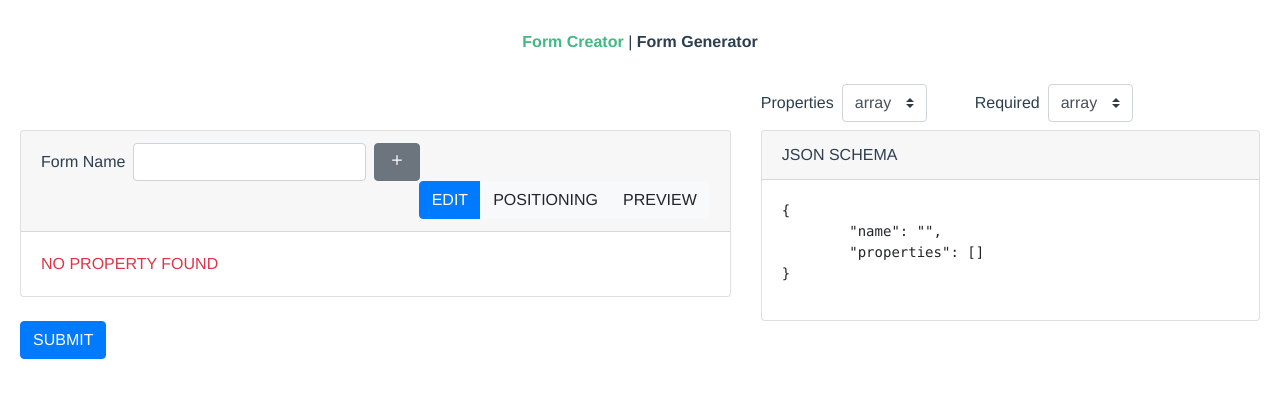
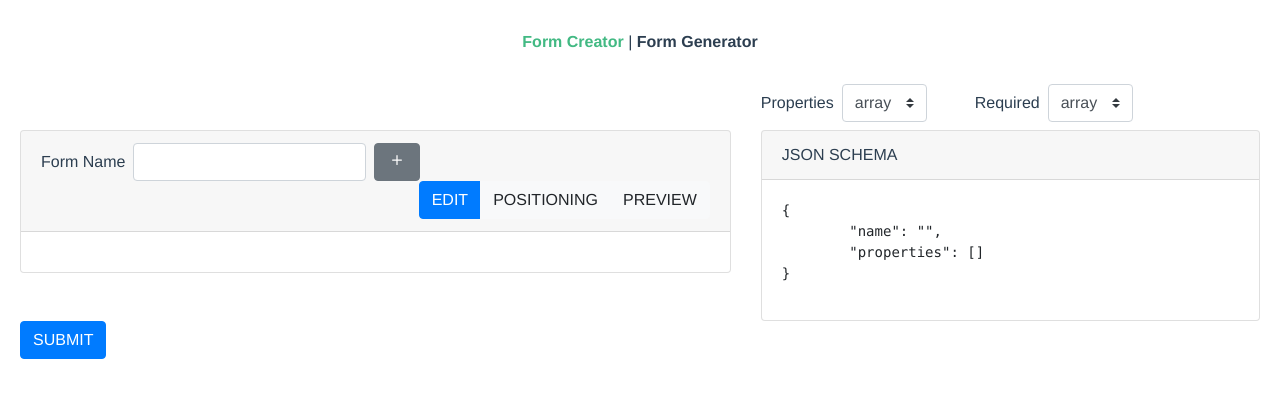
Before and after one commit to shijir0330/dynamic-form-front-end, a Vue app: page / in a window 1280 px wide. Shown: the top 398 px of the page. Built offline with nearby package versions, Linux system fonts and the light colour scheme.

Commit message:
validate final adjustment

```diff
--- a/src/components/DynamicFormCreator.vue
+++ b/src/components/DynamicFormCreator.vue
@@ -47,7 +47,7 @@
               PREVIEW
             </b-col>
           </b-row>
-          <b-row v-if="!(this.componentValue.properties.length > 0)">
+          <b-row v-if="!(this.componentValue.properties.length > 0) && validated">
             <b-col class="text-danger">
               NO PROPERTY FOUND
             </b-col>
@@ -203,7 +203,9 @@ export default {
 
       if (this.componentValue.properties.length > 0) {
         for (let i = 0; i < this.componentValue.properties.length; i++)
-          if (!this.componentValue.properties[i].name || !this.componentValue.properties[i].label) {
+          if (!this.componentValue.properties[i].name ||
+              !this.componentValue.properties[i].label ||
+              !this.componentValue.properties[i].type) {
             return
           }
       } else {
--- a/src/components/properties/CreateProperties.vue
+++ b/src/components/properties/CreateProperties.vue
@@ -5,19 +5,17 @@
     <b-row>
       <b-col>
         <b-form-group label="Name">
-          <b-form-input v-model="value.name" autocomplete="off"
-                        :state="validated ? !!value.name : null"/>
+          <b-form-input v-model="value.name" autocomplete="off" :state="validated ? !!value.name : null"/>
         </b-form-group>
       </b-col>
       <b-col>
         <b-form-group label="Label">
-          <b-form-input v-model="value.label" autocomplete="off"
-                        :state="validated ? !!value.label : null"/>
+          <b-form-input v-model="value.label" autocomplete="off" :state="validated ? !!value.label : null"/>
         </b-form-group>
       </b-col>
       <b-col>
         <b-form-group label="Type">
-          <b-form-select v-model="value.type" @change="updateValue">
+          <b-form-select v-model="value.type" @change="updateValue" :state="validated ? !!value.type : null">
             <b-form-select-option value="string">string</b-form-select-option>
             <b-form-select-option value="number">number</b-form-select-option>
           </b-form-select>
```
